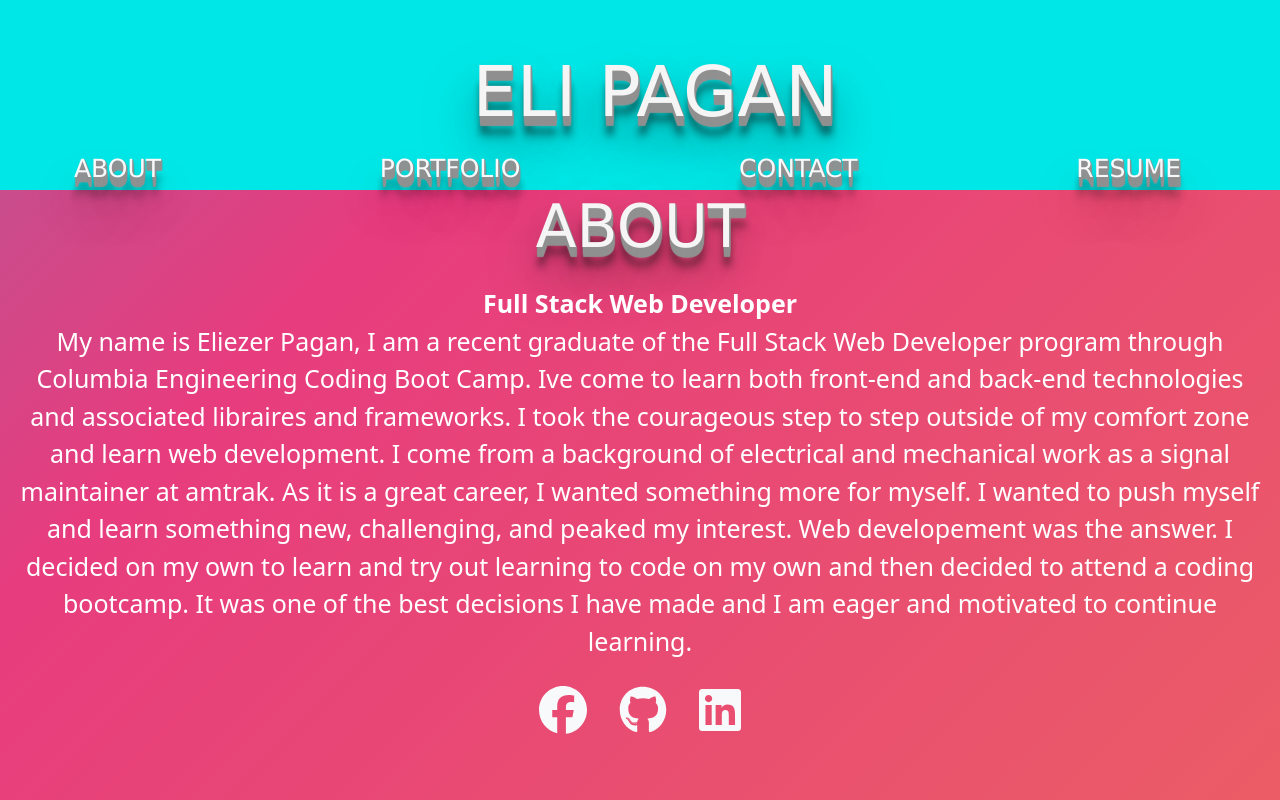
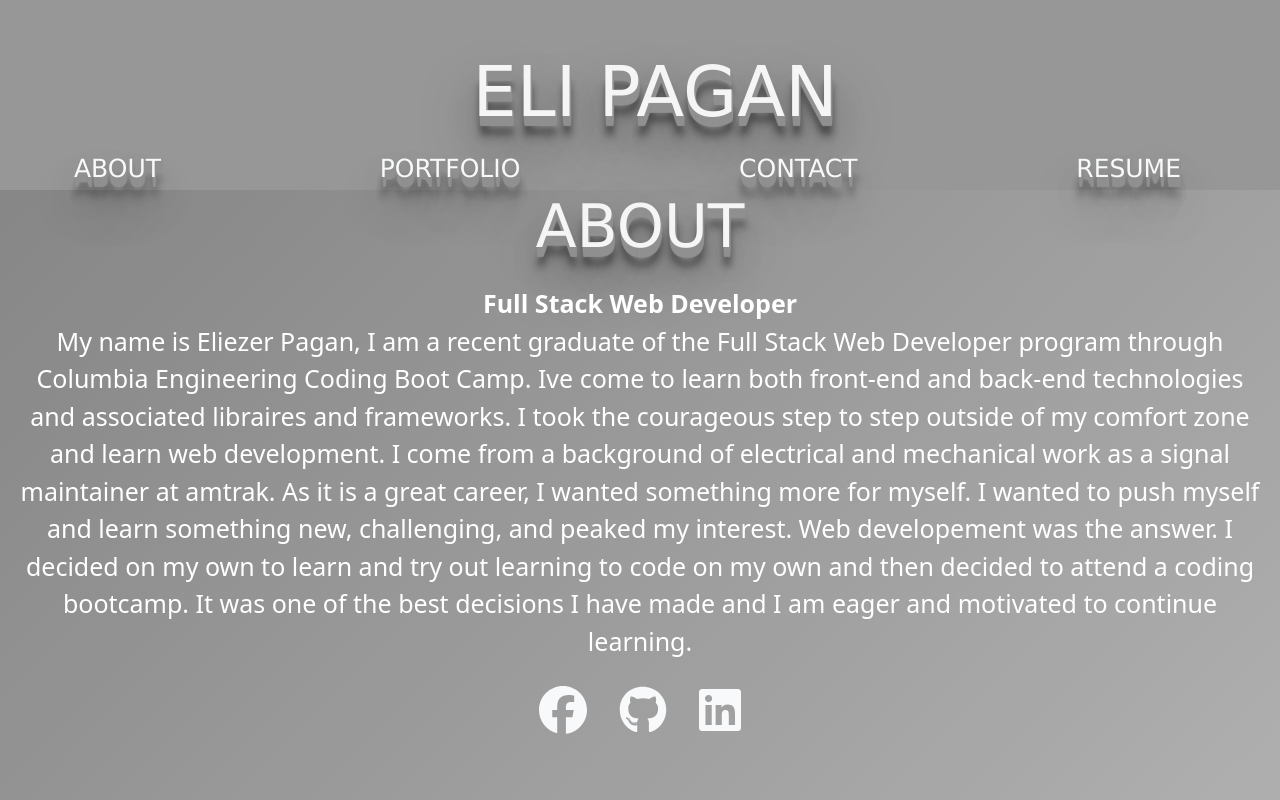
Before and after one commit to EliP2389/eli-portfolio, a React (Create React App) app: page / in a window 1280 px wide. Built offline with nearby package versions, Linux system fonts and the light colour scheme.

Commit message:
css adjustments

```diff
--- a/src/components/Footer.js
+++ b/src/components/Footer.js
@@ -1,7 +1,7 @@
 import React from 'react';
 import './Footer.css';
 import { FontAwesomeIcon } from '@fortawesome/react-fontawesome';
-import { faFacebook, faGithub, faInstagram, faLinkedin } from '@fortawesome/free-brands-svg-icons';
+import { faFacebook, faGithub, faLinkedin } from '@fortawesome/free-brands-svg-icons';
 
 function Footer() {
     return (
--- a/src/components/Nav.css
+++ b/src/components/Nav.css
@@ -6,7 +6,7 @@
     position: relative;
     height: 250px;
     object-fit: contain; */
-    background-color: rgb(0, 231, 231);
+    background-color: rgb(151, 151, 151);
 }
 
 .nav_content{
@@ -76,6 +76,16 @@
   text-decoration: none;
 }
 
+/* .nav-fadeBottom{
+    height: 7.4rem;
+    background-image: linear-gradient(
+        180deg,
+        transparent,
+        rgba(37, 37, 37, 0.61),
+        #111
+    );
+} */
+
 @media screen and (max-width: 992px) {
     .name {
        font-size: 50px;
--- a/src/components/Nav.js
+++ b/src/components/Nav.js
@@ -40,6 +40,7 @@ function Nav({ handleChange }) {
                     </ul>
                 </nav>
             </div>
+            {/* <div className='nav-fadeBottom' /> */}
         </header>
     );
 }
--- a/src/index.css
+++ b/src/index.css
@@ -11,7 +11,7 @@ body {
     sans-serif;
   -webkit-font-smoothing: antialiased;
   -moz-osx-font-smoothing: grayscale;
-  background: linear-gradient(-45deg, #ee7752, #e73c7e, #23a6d5, #23d5ab);
+  background: linear-gradient(-45deg, #c9c9c9, #8f8f8f, #585858, #cecece);
   background-size: 400% 400%;
   animation: gradient 15s ease infinite;
 }
```
